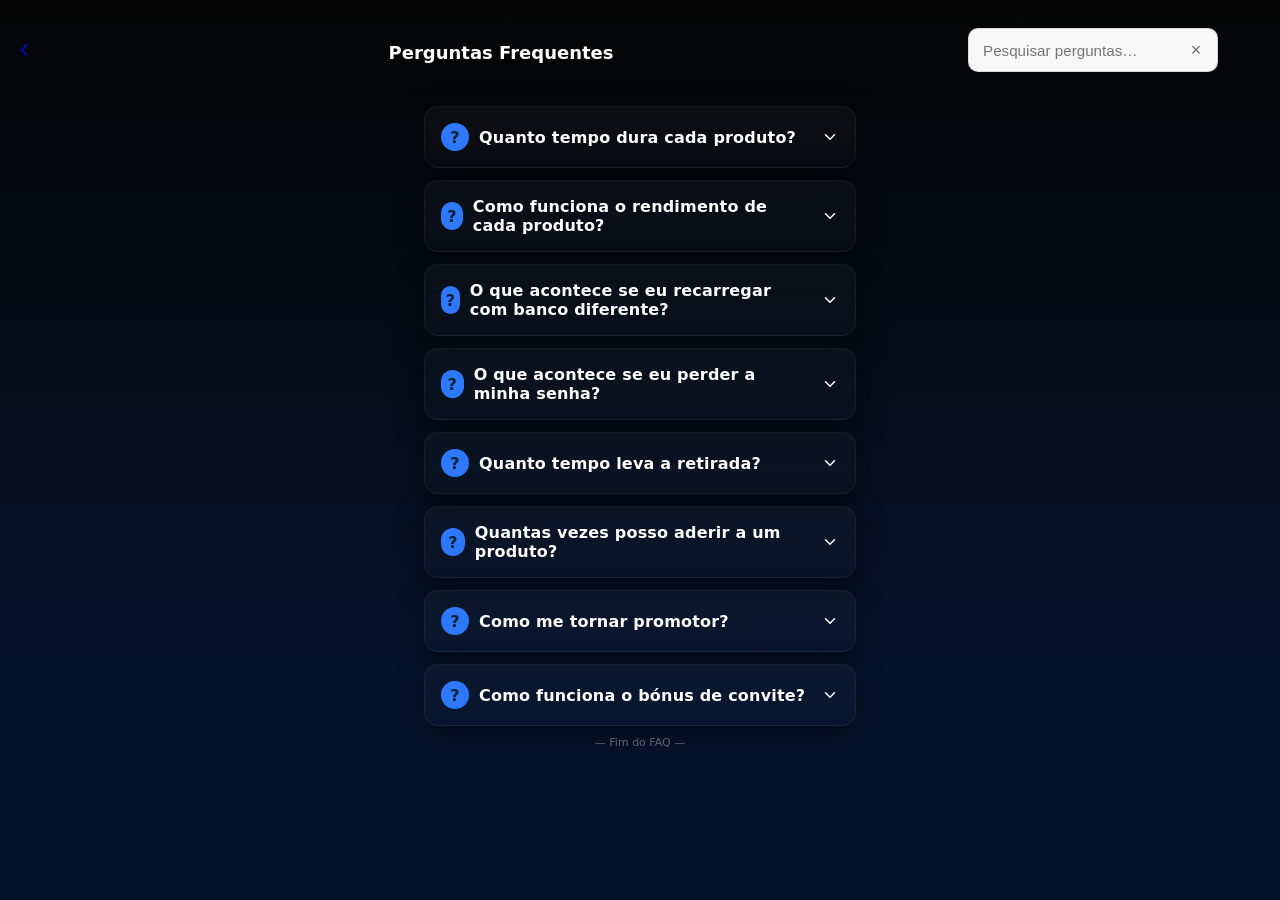
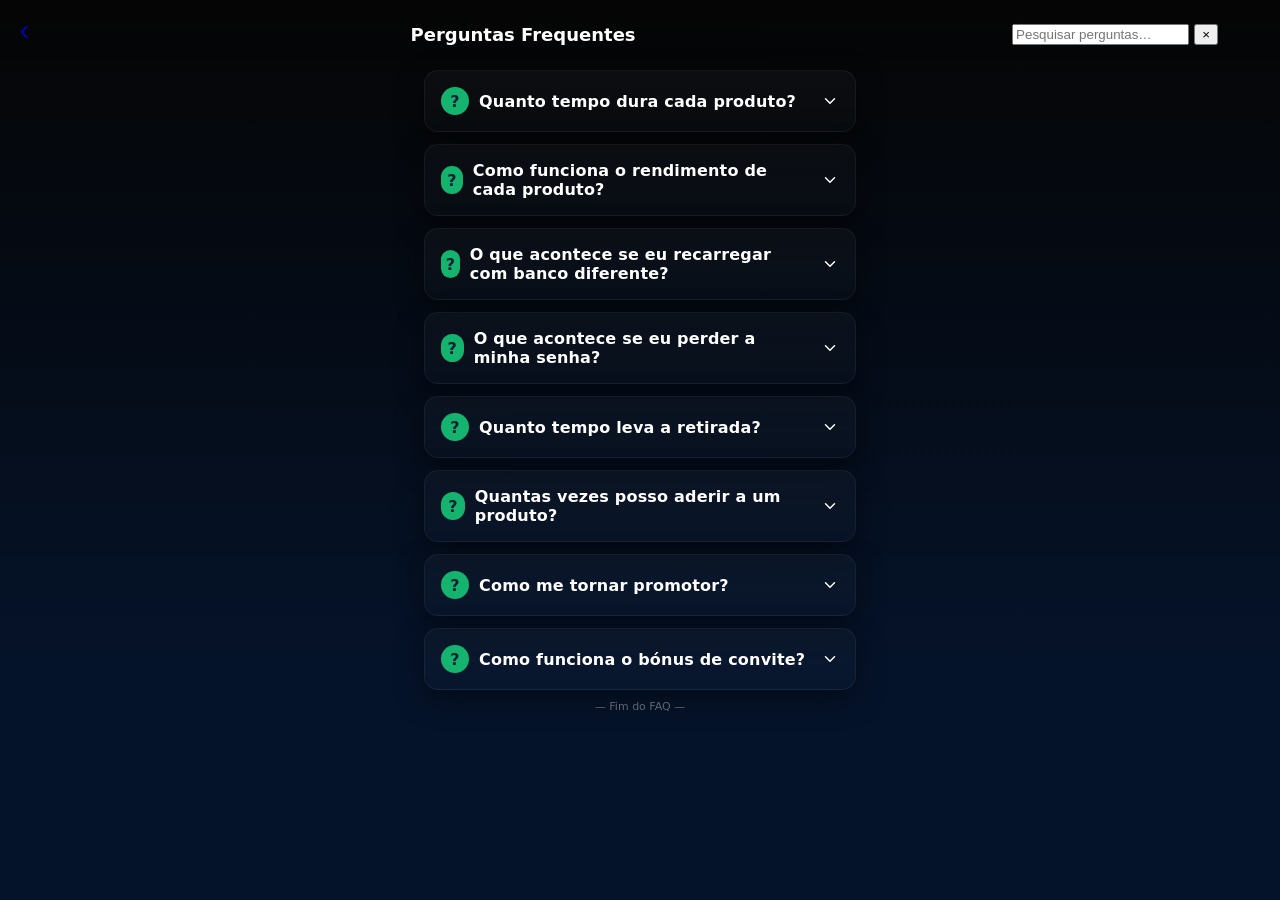

Remove FAQ search styles from faq.css

--- a/faq.css
+++ b/faq.css
@@ -118,47 +118,3 @@ text-decoration:none;
   .page-title{ font-size:17px }
   }
 /* === FAQ: busca === */
-:root { --accent: #2E78FF; } /* usa a mesma cor do teu projeto, se já existir pode ignorar */
-
-.faq-search{
-  position: relative;
-  margin: 12px 0 16px;
-}
-
-#faq-search{
-  width: 100%;
-  height: 44px;
-  padding: 0 44px 0 14px;          /* espaço pro botão de limpar */
-  border: 1px solid rgba(0,0,0,.12);
-  border-radius: 10px;
-  background: #f8f8f8;
-  font-size: 0.95rem;
-  outline: none;
-  transition: border-color .2s, box-shadow .2s, background .2s;
-}
-
-#faq-search:focus{
-  border-color: var(--accent);
-  box-shadow: 0 0 0 3px rgba(46,120,255,.15);
-  background: #fff;
-}
-
-#faq-clear{
-  position: absolute;
-  right: 6px; top: 50%;
-  transform: translateY(-50%);
-  height: 32px; width: 32px;
-  border: 0; border-radius: 8px;
-  background: transparent;
-  font-size: 18px; line-height: 1;
-  cursor: pointer;
-  color: rgba(0,0,0,.55);
-}
-#faq-clear:hover{ background: rgba(0,0,0,.06); }
-
-.faq-empty{
-  margin: 8px 0 0;
-  font-size: .95rem;
-  color: rgba(0,0,0,.55);
-  text-align: center;
-  }
